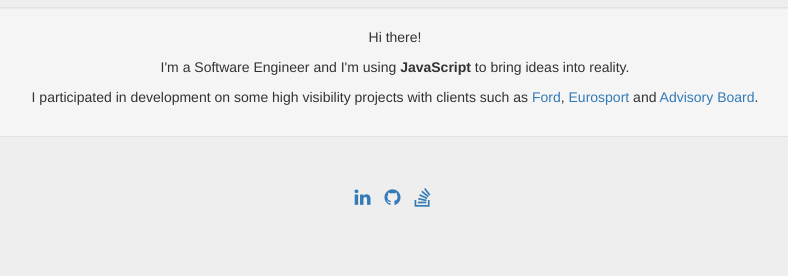
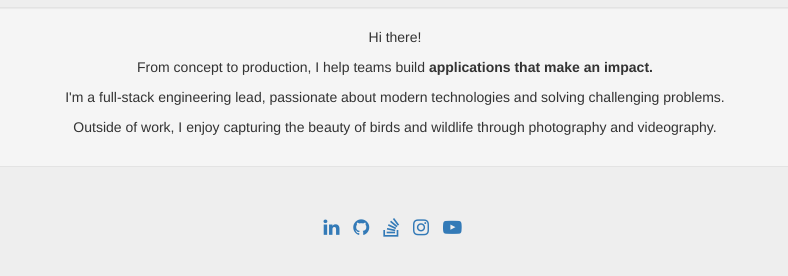
Before and after one commit to apetrosian/apetrosian.github.io, a plain HTML site: page index.html in a window 1280 px wide. Shown: the part 368-644 px from the top of the page, without its empty margins (245-1033 px from the left). Drawn offline with nearby package versions, Linux system fonts and the light colour scheme.

Commit message:
update intro and links

```diff
--- a/index.html
+++ b/index.html
@@ -29,8 +29,9 @@
 
                 <div class="well">
                     <p>Hi there!</p>
-                    <p>I'm a Software Engineer and I'm using <strong>JavaScript</strong> to bring ideas into reality.</p>
-                    <p>I participated in development on some high visibility projects with clients such as <a href="https://support.ford.com/sync-technology/myford-touch-guide-app-sync-myford-touch" title="MyFord Touch Guide">Ford</a>, <a href="http://www.eurosport.com" title="Eurosport">Eurosport</a> and <a href="https://medicalreferrals.com" title="Crimson Medical Referrals">Advisory Board</a>.</p>
+                    <p>From concept to production, I help teams build <strong>applications that make an impact.</strong></p>
+                    <p>I'm a full-stack engineering lead, passionate about modern technologies and solving challenging problems.</p>
+                    <p>Outside of work, I enjoy capturing the beauty of birds and wildlife through photography and videography.</p>
                 </div>
             </div>
 
@@ -38,9 +39,19 @@
                 <li><a href="https://www.linkedin.com/in/artempetrosian" title="LinkedIn"><i class="fa fa-lg fa-linkedin"></i></a></li>
                 <li><a href="https://github.com/apetrosian" title="GitHub"><i class="fa fa-lg fa-github"></i></a></li>
                 <li><a href="https://stackoverflow.com/users/3578357/artem-petrosian" title="Stack Overflow"><i class="fa fa-lg fa-stack-overflow"></i></a></li>
+                <li><a href="https://www.instagram.com/artpetrosian" title="instagram"><i class="fa fa-lg fa-instagram"></i></a></li>
+                <li><a href="https://youtube.com/@artpetrosian" title="YouTube"><i class="fa fa-lg fa-youtube-play"></i></a></li>
             </ul>
 
         </div>
 
     </body>
+
 </html>
+
+<!-- Appreciate your visit and curiosity. -->
+<!-- My site dosen't serve any cookies at this moment, but instead, here is an Owl for you -->
+<!-- ./\ /\. -->
+<!-- ((ovo)) -->
+<!-- ():::() -->
+<!-- __VVV__ -->
```
